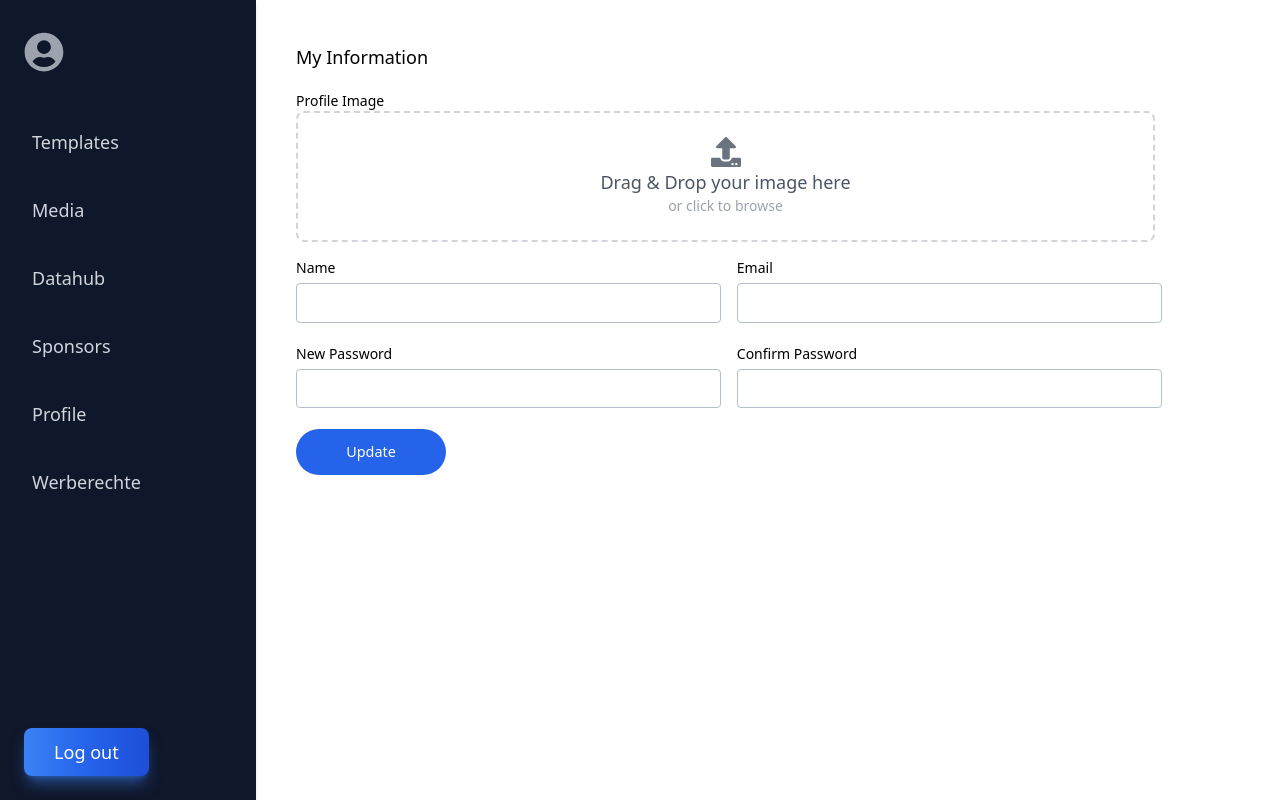
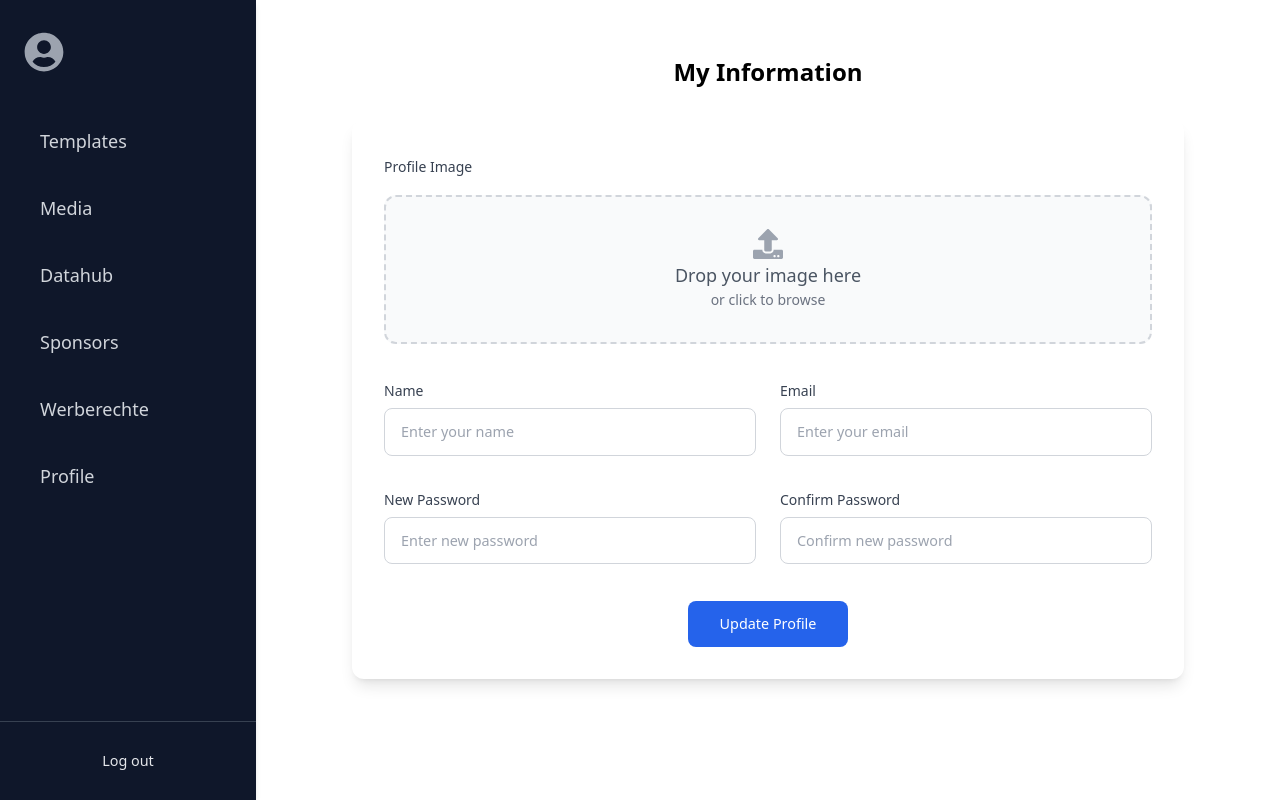
Before and after one commit to stasautomadic/templates.automadic.io, a Next.js app: page /profile in a window 1280 px wide. Built offline with nearby package versions, Linux system fonts and the light colour scheme.

Commit message:
Initial commit: complete project setup

```diff
--- a/components/Sidebar.jsx
+++ b/components/Sidebar.jsx
@@ -32,6 +32,15 @@ const Sidebar = ({setIsOpen , isOpen , avatar = null}) => {
   const closeSidebar = () => {
     setIsOpen()
   };
+
+  const menuItems = [
+    { name: 'Templates', href: '/templates' },
+    { name: 'Media', href: '/media' },
+    { name: 'Datahub', href: '/datahub' },
+    { name: 'Sponsors', href: '/sponsors' },
+    { name: 'Werberechte', href: '/werberechte' },
+    { name: 'Profile', href: '/profile' }
+  ];
 
   return (
     <div
@@ -72,23 +81,13 @@ const Sidebar = ({setIsOpen , isOpen , avatar = null}) => {
         </div>
 
         <nav className="flex flex-col space-y-6 px-6">
-  {[
-    { label: 'Templates' },
-    { label: 'Media' },
-    { label: 'Datahub' },
-    { label: 'Sponsors' },
-    { label: 'Profile' },
-    { label: 'Werberechte' }
-  ].map((item, index) => (
+  {menuItems.map((item) => (
     <Link
-      href={item.label === 'Templates' ? '/' : `/${item.label.toLowerCase()}`}
-      key={index}
+      key={item.name}
+      href={item.href}
+      className="px-4 py-2 text-gray-300 hover:text-white transition-colors"
     >
-      <div className="flex items-center space-x-2 py-2 hover:bg-gray-800 px-2 rounded transition">
-        <span className="text-gray-300 text-lg">
-          {item.label}
-        </span>
-      </div>
+      {item.name}
     </Link>
   ))}
 </nav>
@@ -102,16 +101,14 @@ const Sidebar = ({setIsOpen , isOpen , avatar = null}) => {
 
 
 
-      {/* Logout Button */}
-      <div className="px-6 py-6">
-        <div className="w-[60%]">
-          <button
-            className="w-full text-white bg-gradient-to-r from-blue-500 via-blue-600 to-blue-700 hover:bg-gradient-to-br focus:ring-4 focus:outline-none focus:ring-blue-300 dark:focus:ring-blue-800 shadow-lg shadow-blue-500/50 dark:shadow-lg dark:shadow-blue-800/80 font-medium rounded-lg text-lg px-5 py-2.5 text-center"
-            onClick={handleLogout}
-          >
-            Log out
-          </button>
-        </div>
+      {/* Bottom section with logout button */}
+      <div className="p-4 mt-auto border-t border-gray-700">
+        <button
+          onClick={handleLogout}
+          className="w-full px-4 py-3 rounded-lg font-medium text-gray-200 border border-gray-500 hover:border-gray-300 hover:text-white transition-all bg-transparent"
+        >
+          Log out
+        </button>
       </div>
     </div>
   );
--- a/package.json
+++ b/package.json
@@ -41,6 +41,7 @@
     "react-dnd": "^16.0.1",
     "react-dnd-html5-backend": "^16.0.1",
     "react-dom": "18.2.0",
+    "react-hot-toast": "^2.4.1",
     "react-icons": "^5.3.0",
     "tailwindcss": "^3.4.11",
     "typescript": "5.1.6",
--- a/pages/datahub.jsx
+++ b/pages/datahub.jsx
@@ -533,22 +533,31 @@ const toggleSidebar = () => {
                                {
                                  activeTab === 'Players' && (
                                    <>
-                                    <div className="container mx-auto px-4">
-                                        <input
-                                            type="text"
-                                            placeholder="Type here to search for player"
-                                            className="border p-2 w-[40%] mt-4 mb-[2rem]"
-                                            value={searchTerm}
-                                            onChange={(e) => {
-                                            setSearchTermImage(e.target.value);
-                                            setPageImage(1);
-                                            }}
-                                        />
-                                        <div className="w-[100%] flex justify-end">
+                                    <div className="container mx-auto px-6">
+                                        <div className="flex items-center justify-between gap-4 mb-8 mt-6">
+                                            <div className="relative flex-1 max-w-xl">
+                                                <input
+                                                    type="text"
+                                                    placeholder="Type here to search for player"
+                                                    className="w-full px-4 py-3 pl-11 rounded-lg border border-gray-200 focus:ring-2 focus:ring-blue-500 focus:border-transparent transition-all outline-none shadow-sm"
+                                                    onChange={(e) => handleSearch(e.target.value)}
+                                                />
+                                                <div className="absolute left-3 top-1/2 -translate-y-1/2">
+                                                    <svg className="w-5 h-5 text-gray-400" fill="none" stroke="currentColor" viewBox="0 0 24 24">
+                                                        <path strokeLinecap="round" strokeLinejoin="round" strokeWidth={2} d="M21 21l-6-6m2-5a7 7 0 11-14 0 7 7 0 0114 0z" />
+                                                    </svg>
+                                                </div>
+                                            </div>
+
                                             <button
-                                              onClick={() => setShowModalImage(true)}
-                                              className="btnblack mb-4 rounded-full bg-[#0088ff] w-[150px]"
-                                              >+ Add Player</button>
+                                                onClick={() => setShowAddPlayerModal(true)}
+                                                className="flex items-center gap-2 px-6 py-3 bg-blue-600 hover:bg-blue-700 text-white font-medium rounded-lg transition-all shadow-sm"
+                                            >
+                                                <svg className="w-5 h-5" fill="none" stroke="currentColor" viewBox="0 0 24 24">
+                                                    <path strokeLinecap="round" strokeLinejoin="round" strokeWidth={2} d="M12 6v6m0 0v6m0-6h6m-6 0H6" />
+                                                </svg>
+                                                Add Player
+                                            </button>
                                         </div>
                                         {loading ? (
                                             <div className="flex justify-center items-center h-screen">
--- a/pages/profile.jsx
+++ b/pages/profile.jsx
@@ -4,6 +4,7 @@ import Head from 'next/head';
 import Header from '@/components/Header';
 import Sidebar from '@/components/Sidebar';
 import { FaUpload } from 'react-icons/fa';
+import { toast } from 'react-hot-toast';
 
 const Profile = () => {
   const [isSidebarOpen, setSidebarOpen] = useState(false);
@@ -16,6 +17,7 @@ const Profile = () => {
   const [userId, setUserId] = useState('');
   const [loading, setLoading] = useState(false);
   const [image , setImage] = useState('')
+  const [selectedFileName, setSelectedFileName] = useState('');
 
   useEffect(() => {
     const id = localStorage.getItem('userId');
@@ -48,13 +50,23 @@ const Profile = () => {
       body: formData,
     });
 
-
     if (!response.ok) {
       console.log(response)
     }
 
     const data = await response.json();
-    return data.image_url; // Return the uploaded image URL
+
+    // Update UI immediately
+    setImage(data.image_url);
+    setUser(prev => ({
+      ...prev,
+      userAvatar: [{ url: data.image_url }]
+    }));
+
+    // Update localStorage immediately
+    localStorage.setItem('userImage', data.image_url);
+
+    return data.image_url;
   };
 
   const handleProfileUpdate = async (e) => {
@@ -63,7 +75,7 @@ const Profile = () => {
 
     let imageUrl;
     if (newImage) {
-      imageUrl = await handleImageUpload();
+      imageUrl = await handleImageUpload(e);
     } else {
       imageUrl = user?.userAvatar[0]?.url || image; // Default to the existing image
     }
@@ -121,85 +133,143 @@ const Profile = () => {
           <Header toggleSidebar={() => setSidebarOpen(!isSidebarOpen)} />
           <main className="flex-1 overflow-y-auto bg-white p-6">
             <div className="container mx-auto px-4">
-              <h4 className="my-5">My Information</h4>
-              <form onSubmit={handleProfileUpdate} className="space-y-4">
+              <div className="max-w-4xl mx-auto p-8">
+                <h1 className="text-2xl font-bold mb-8 text-center">My Information</h1>
+
+                <div className="bg-white rounded-xl shadow-lg p-8">
+                  <form onSubmit={handleProfileUpdate} className="space-y-8 max-w-3xl mx-auto">
+                    {/* Profile Image Section */}
+                    <div className="space-y-4">
+                      <label className="text-sm font-medium text-gray-700">Profile Image</label>
+
+                      {/* Current Image Preview */}
                       {(user?.userAvatar?.[0]?.url || image) && (
+                        <div className="relative w-32 h-32 group">
                           <img
                             src={user?.userAvatar?.[0]?.url || image}
                             alt="Profile"
-                  className="mt-2 h-24 w-24 object-cover"
+                            className="w-full h-full object-cover rounded-xl"
                           />
+                          <div className="absolute inset-0 bg-black/50 rounded-xl opacity-0 group-hover:opacity-100 transition-opacity flex items-center justify-center">
+                            <label htmlFor="image-upload" className="cursor-pointer text-white">
+                              Change Photo
+                            </label>
+                          </div>
+                        </div>
                       )}
-                  <div className='w-[91%]'>
-                  <label className="block text-sm font-medium">Profile Image</label>
-                  <div className="flex items-center justify-center w-full border-2 border-dashed border-gray-300 rounded-lg p-6 hover:border-blue-500 transition-colors duration-300 cursor-pointer">
+
+                      {/* Upload Area */}
+                      <div className="relative">
                         <input
                           type="file"
-                    onChange={(e) => setNewImage(e.target.files?.[0] || null)}
-                    className="hidden" // Hide the default input
-                    id="image-upload" // Associate label with input
+                          onChange={(e) => {
+                            const file = e.target.files?.[0];
+                            if (file) {
+                              setNewImage(file);
+                              setSelectedFileName(file.name);
+                              toast.success('Image selected! Click Update to save changes.');
+                            }
+                          }}
+                          className="hidden"
+                          id="image-upload"
+                          accept="image/*"
                         />
-                  <label htmlFor="image-upload" className="flex flex-col items-center cursor-pointer">
-                    <FaUpload className="text-3xl text-gray-500 mb-2" /> {/* Upload icon */}
-                    <span className="text-gray-600">Drag & Drop your image here</span>
-                    <span className="text-gray-400 text-sm">or click to browse</span>
+                        <label
+                          htmlFor="image-upload"
+                          className="block w-full p-8 border-2 border-dashed border-gray-300 rounded-xl hover:border-blue-500 transition-colors cursor-pointer bg-gray-50 hover:bg-gray-100"
+                        >
+                          <div className="flex flex-col items-center">
+                            <FaUpload className="text-3xl text-gray-400 mb-3" />
+                            {selectedFileName ? (
+                              <>
+                                <span className="text-gray-600 font-medium">Selected file:</span>
+                                <span className="text-blue-500 font-medium mt-1">{selectedFileName}</span>
+                                <span className="text-sm text-gray-500 mt-1">Click Update to save changes</span>
+                              </>
+                            ) : (
+                              <>
+                                <span className="text-gray-600 font-medium">Drop your image here</span>
+                                <span className="text-sm text-gray-500 mt-1">or click to browse</span>
+                              </>
+                            )}
+                          </div>
                         </label>
                       </div>
                     </div>
 
-                <div className="flex space-x-4">
-                  <div className='w-[45%]'>
-                    <label className="block text-sm font-medium">Name</label>
+                    {/* Form Fields */}
+                    <div className="flex flex-col items-center w-full space-y-6">
+                      {/* Name and Email row */}
+                      <div className="w-full flex flex-col md:flex-row justify-center gap-6">
+                        <div className="w-full md:w-[400px]">
+                          <label className="text-sm font-medium text-gray-700">Name</label>
                           <input
                             type="text"
                             value={name}
                             onChange={(e) => setName(e.target.value)}
+                            className="w-full px-4 py-3 rounded-lg border border-gray-300 focus:ring-2 focus:ring-blue-500 focus:border-transparent transition-all outline-none"
+                            placeholder="Enter your name"
                             required
-                      className="border p-2 rounded"
                           />
                         </div>
 
-                  <div className='w-[45%]'>
-                    <label className="block text-sm font-medium">Email</label>
+                        <div className="w-full md:w-[400px]">
+                          <label className="text-sm font-medium text-gray-700">Email</label>
                           <input
                             type="email"
                             value={email}
                             onChange={(e) => setEmail(e.target.value)}
+                            className="w-full px-4 py-3 rounded-lg border border-gray-300 focus:ring-2 focus:ring-blue-500 focus:border-transparent transition-all outline-none"
+                            placeholder="Enter your email"
                             required
-                      className="border p-2 rounded"
                           />
                         </div>
                       </div>
 
-                <div className="flex space-x-4">
-                  <div className='w-[45%]'>
-                    <label className="block text-sm font-medium">New Password</label>
+                      {/* Password fields row */}
+                      <div className="w-full flex flex-col md:flex-row justify-center gap-6">
+                        <div className="w-full md:w-[400px]">
+                          <label className="text-sm font-medium text-gray-700">New Password</label>
                           <input
                             type="password"
                             value={password}
                             onChange={(e) => setPassword(e.target.value)}
-                      className="border p-2 rounded"
+                            className="w-full px-4 py-3 rounded-lg border border-gray-300 focus:ring-2 focus:ring-blue-500 focus:border-transparent transition-all outline-none"
+                            placeholder="Enter new password"
                           />
                         </div>
 
-                  <div className='w-[45%]'>
-                    <label className="block text-sm font-medium">Confirm Password</label>
+                        <div className="w-full md:w-[400px]">
+                          <label className="text-sm font-medium text-gray-700">Confirm Password</label>
                           <input
                             type="password"
                             value={confirmPassword}
                             onChange={(e) => setConfirmPassword(e.target.value)}
-                      className="border p-2 rounded"
+                            className="w-full px-4 py-3 rounded-lg border border-gray-300 focus:ring-2 focus:ring-blue-500 focus:border-transparent transition-all outline-none"
+                            placeholder="Confirm new password"
                           />
                         </div>
                       </div>
+                    </div>
 
+                    {/* Centered, smaller submit button */}
+                    <div className="flex justify-center">
                       <button
                         type="submit"
-                  className="mt-[2rem] bg-blue-600 text-white p-3 rounded-full w-[150px]"
+                        disabled={loading}
+                        className="px-8 py-3 bg-blue-600 hover:bg-blue-700 text-white font-medium rounded-lg transition-colors disabled:opacity-50 disabled:cursor-not-allowed"
                       >
-                  {loading ? 'Updating ...' : 'Update'}
+                        {loading ? (
+                          <div className="flex items-center justify-center">
+                            <div className="animate-spin mr-2 h-5 w-5 border-2 border-white border-t-transparent rounded-full"></div>
+                            Updating...
+                          </div>
+                        ) : 'Update Profile'}
                       </button>
+                    </div>
                   </form>
+                </div>
+              </div>
             </div>
           </main>
         </div>
--- a/pages/sponsors.jsx
+++ b/pages/sponsors.jsx
@@ -602,23 +602,30 @@ const SponsorsPage = () => {
               {/* Sponsors List Tab */}
               {activeTab === 'sponsors' && (
                 <div className="mt-[3rem]">
-                  {/* Search Bar */}
-                  <div className="flex items-center space-x-4 mb-4">
-                    <input
-                      type="text"
-                      placeholder="Type here to search for a Sponsor"
-                      className="border rounded-full p-3 w-[80%] mt-4 mb-[2rem]"
-                      value={searchTerm}
-                      onChange={(e) => {
-                        setSearchTerm(e.target.value)
-                        setPage(1);
-                      }}
-                    />
+                  {/* Modern Search and Add Section */}
+                  <div className="flex items-center justify-between gap-4 my-6">
+                    <div className="relative flex-1">
+                      <input
+                        type="text"
+                        placeholder="Type here to search for a Sponsor"
+                        className="w-full px-4 py-3 pl-11 rounded-lg border border-gray-200 focus:ring-2 focus:ring-blue-500 focus:border-transparent transition-all outline-none shadow-sm"
+                        onChange={(e) => handleSearch(e.target.value)}
+                      />
+                      <div className="absolute left-3 top-1/2 -translate-y-1/2">
+                        <svg className="w-5 h-5 text-gray-400" fill="none" stroke="currentColor" viewBox="0 0 24 24">
+                          <path strokeLinecap="round" strokeLinejoin="round" strokeWidth={2} d="M21 21l-6-6m2-5a7 7 0 11-14 0 7 7 0 0114 0z" />
+                        </svg>
+                      </div>
+                    </div>
+
                     <button
-                      onClick={handleCreate}
-                      className="text-white bg-gradient-to-r from-blue-500 via-blue-600 to-blue-700 hover:bg-gradient-to-br focus:ring-4 focus:outline-none focus:ring-blue-300 dark:focus:ring-blue-800 shadow-lg shadow-blue-500/50 dark:shadow-lg dark:shadow-blue-800/80 font-medium rounded-lg text-lg px-5 py-2.5 text-center"
+                      onClick={() => setShowAddSponsorModal(true)}
+                      className="whitespace-nowrap flex items-center gap-2 px-6 py-3 bg-blue-600 hover:bg-blue-700 text-white font-medium rounded-lg transition-all shadow-sm"
                     >
-                      + Sponsor hinzufügen
+                      <svg className="w-5 h-5" fill="none" stroke="currentColor" viewBox="0 0 24 24">
+                        <path strokeLinecap="round" strokeLinejoin="round" strokeWidth={2} d="M12 6v6m0 0v6m0-6h6m-6 0H6" />
+                      </svg>
+                      Sponsor hinzufügen
                     </button>
                   </div>
 
```
Also changed, not shown: 10 other files (tests, documents, lock files or other folders). Lines whose indentation alone changed are shown as unchanged.
